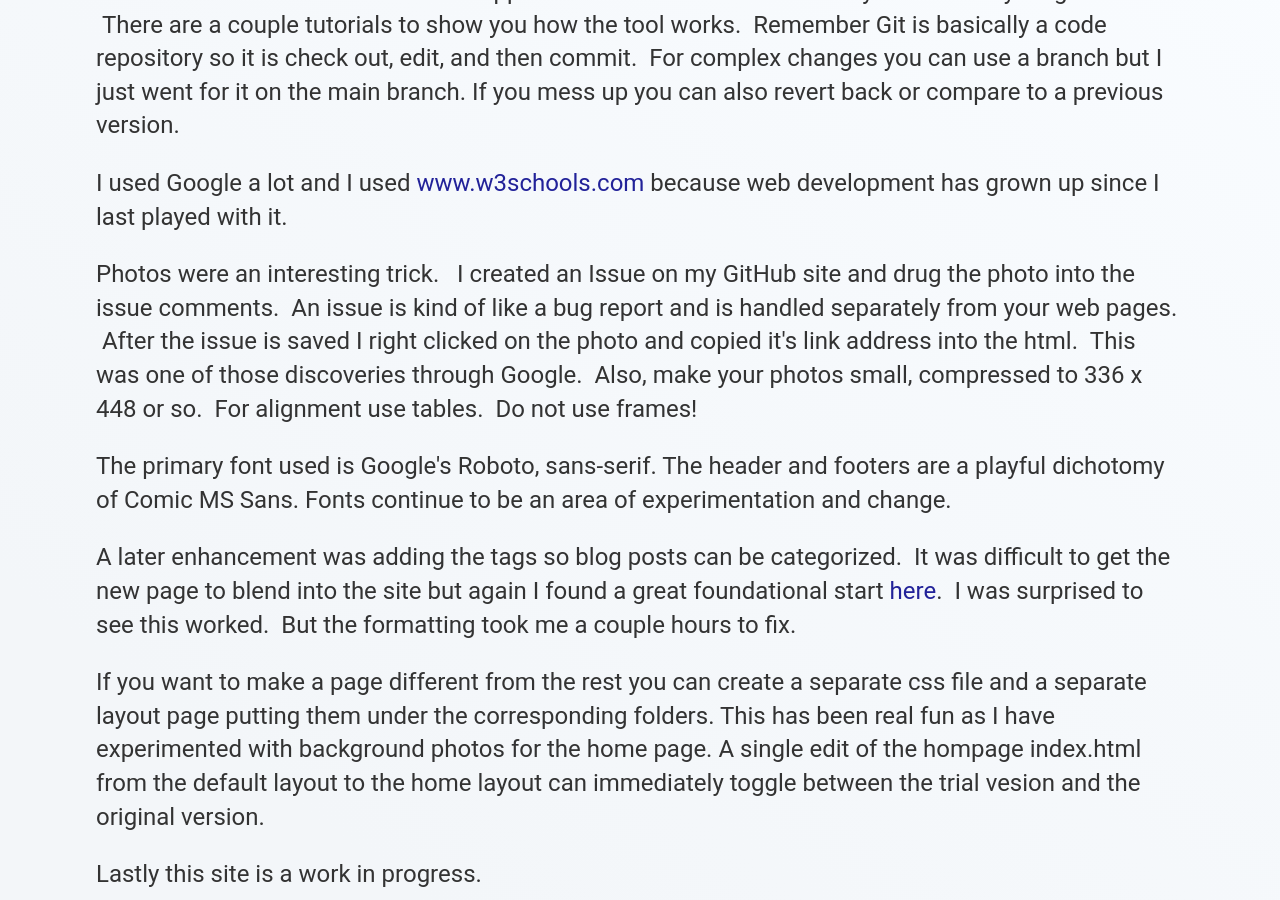
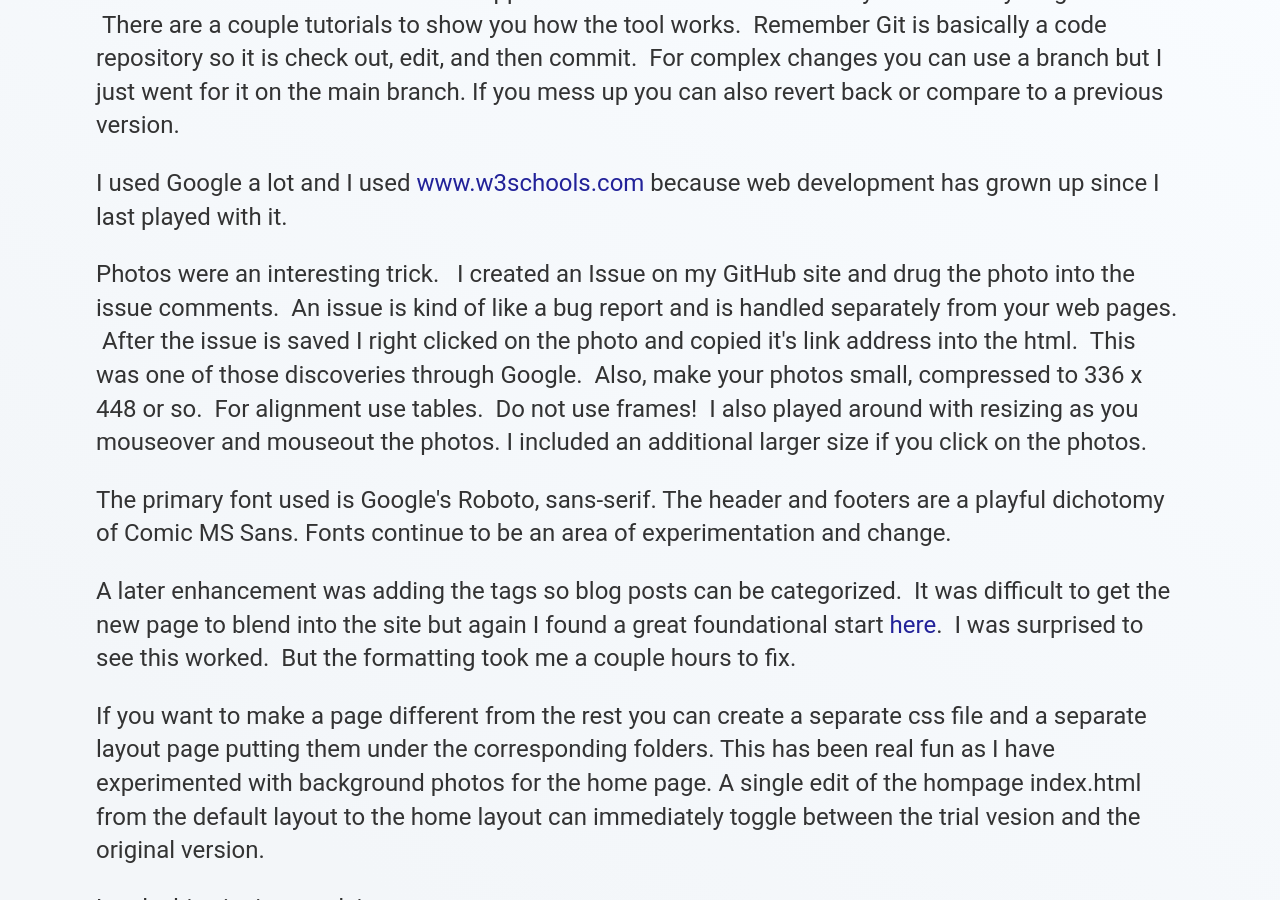
Before and after one commit to mo4dawg/mo4dawg.github.io, a Jekyll site: the page built from theSite/index.html, in a window 1280 px wide and 900 px high, scrolled down 557 px. Built offline with Jekyll 4.4.1, drawn with Linux system fonts in a browser that asks for light colours.

Commit message:
Update index.html

```diff
--- a/theSite/index.html
+++ b/theSite/index.html
@@ -15,7 +15,7 @@
   <p>To get started is free, just go to github.com and sign-up and you will end up with a site called <i>username</i>.github.io.&nbsp;  My next step was to go to Go Daddy and buy my domain name.  &nbsp;I was super excited to find kevinjconnell.com available. &nbsp;See my blog dated May 24.  &nbsp;From there I was able to redirect my new site name, kevinjconnell.com to the GitHub site where it is hosted.</p>
   <p>You can download for free a GitHub app but I found it easiest to do all my work directly on github.com. &nbsp;There are a couple tutorials to show you how the tool works.  &nbsp;Remember Git is basically a code repository so it is check out, edit, and then commit.  &nbsp;For complex changes you can use a branch but I just went for it on the main branch.  If you mess up you can also revert back or compare to a previous version.</p>
   <p>I used Google a lot and I used <a href="http://www.w3schools.com/">www.w3schools.com </a> because web development has grown up since I last played with it.</p>
-  <p>Photos were an interesting trick. &nbsp; I created an Issue on my GitHub site and drug the photo into the issue comments. &nbsp;An issue is kind of like a bug report and is handled separately from your web pages.  &nbsp;After the issue is saved I right clicked on the photo and copied it's link address into the html.  &nbsp;This was one of those discoveries through Google.  &nbsp;Also, make your photos small, compressed to 336 x 448 or so.  &nbsp;For alignment use tables.  &nbsp;Do not use frames!</p>
+  <p>Photos were an interesting trick. &nbsp; I created an Issue on my GitHub site and drug the photo into the issue comments. &nbsp;An issue is kind of like a bug report and is handled separately from your web pages.  &nbsp;After the issue is saved I right clicked on the photo and copied it's link address into the html.  &nbsp;This was one of those discoveries through Google.  &nbsp;Also, make your photos small, compressed to 336 x 448 or so.  &nbsp;For alignment use tables.  &nbsp;Do not use frames! &nbsp;I also played around with resizing as you mouseover and mouseout the photos.  I included an additional larger size if you click on the photos.</p>
   <p>The primary font used is Google's Roboto, sans-serif.  The header and footers are a playful dichotomy of Comic MS Sans.  Fonts continue to be an area of experimentation and change.</p>
   <p>A later enhancement was adding the tags so blog posts can be categorized.  &nbsp;It was difficult to get the new page to blend into the site but again I found a great foundational start <a href="https://blog.meinside.pe.kr/Adding-tag-cloud-and-archives-page-to-Jekyll/">here</a>.  &nbsp;I was surprised to see this worked.  &nbsp;But the formatting took me a couple hours to fix.</p>
   <p>If you want to make a page different from the rest you can create a separate css file and a separate layout page putting them under the corresponding folders.  This has been real fun as I have experimented with background photos for the home page.  A single edit of the hompage index.html from the default layout to the home layout can immediately toggle between the trial vesion and the original version.</p>
```
